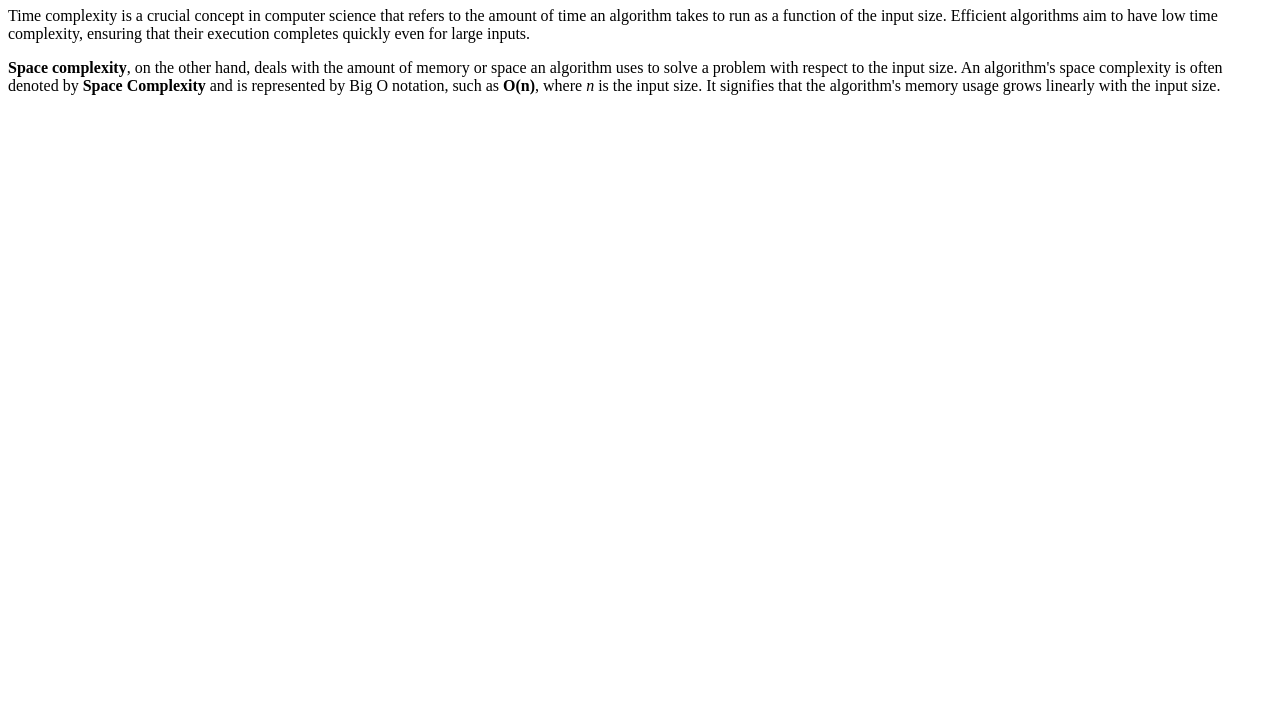
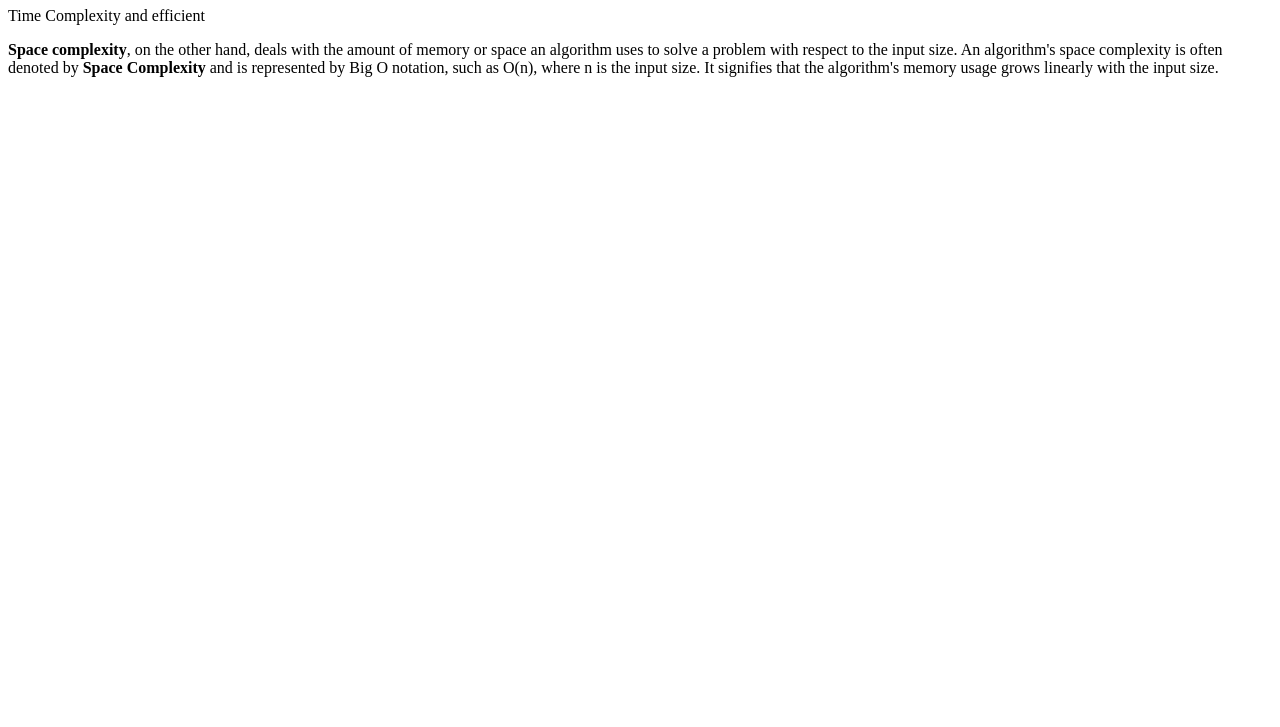
Before and after one commit to acciojob/time-and-space-complexity-aks-raj, a website: page main.html in a window 1280 px wide. Shown: the part 73-800 px from the top of the page. Drawn offline with Linux system fonts and the light colour scheme.

Commit message:
created a submission

```diff
--- a/main.html
+++ b/main.html
@@ -10,10 +10,9 @@
 
 	  <h1>Understanding Time, Space, and Complexity</h1>
     <p>
-        Time complexity is a crucial concept in computer science that refers to the amount of time an algorithm takes to run as a function of the input size. Efficient algorithms aim to have low time complexity, ensuring that their execution completes quickly even for large inputs.
-    </p>
+        Time Complexity and efficient </p>
     <p>
-       <b> Space complexity</b>, on the other hand, deals with the amount of memory or space an algorithm uses to solve a problem with respect to the input size. An algorithm's space complexity is often denoted by <b>Space Complexity</b> and is represented by Big O notation, such as <b>O(n)</b>, where <i>n</i> is the input size. It signifies that the algorithm's memory usage grows linearly with the input size.
+       <b> Space complexity</b>, on the other hand, deals with the amount of memory or space an algorithm uses to solve a problem with respect to the input size. An algorithm's space complexity is often denoted by <b>Space Complexity</b> and is represented by Big O notation, such as O(n), where n is the input size. It signifies that the algorithm's memory usage grows linearly with the input size.
     </p>
 	<!-- the entire body must be written by student -->
     <script type="text/javascript" src="./script.js">
```
